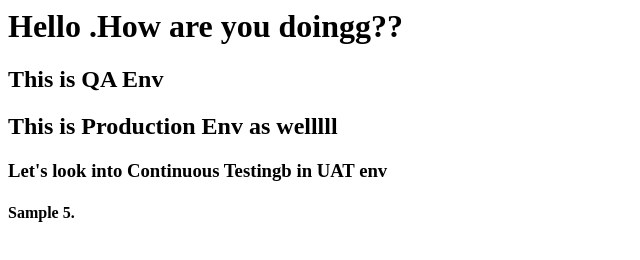
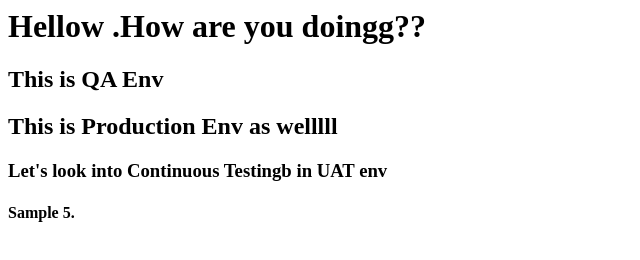
Before and after one commit to devarajum7/helloword, a plain HTML site: page index.html in a window 1280 px wide. Shown: the whole page, without its empty margins (0-640 px from the left). Drawn offline with Linux system fonts and the light colour scheme.

Commit message:
Update index.html
test

```diff
--- a/index.html
+++ b/index.html
@@ -1,7 +1,7 @@
 <html>
 <title>Jenkins-CI/CD</title>
 <body>
-<h1> Hello .How are you doingg??</h1>
+<h1> Hellow .How are you doingg??</h1>
 <h2> This is QA Env </h2>
 <h2> This is Production Env as welllll </h2>
 <h3> Let's look into Continuous Testingb in UAT env </h3>
```
